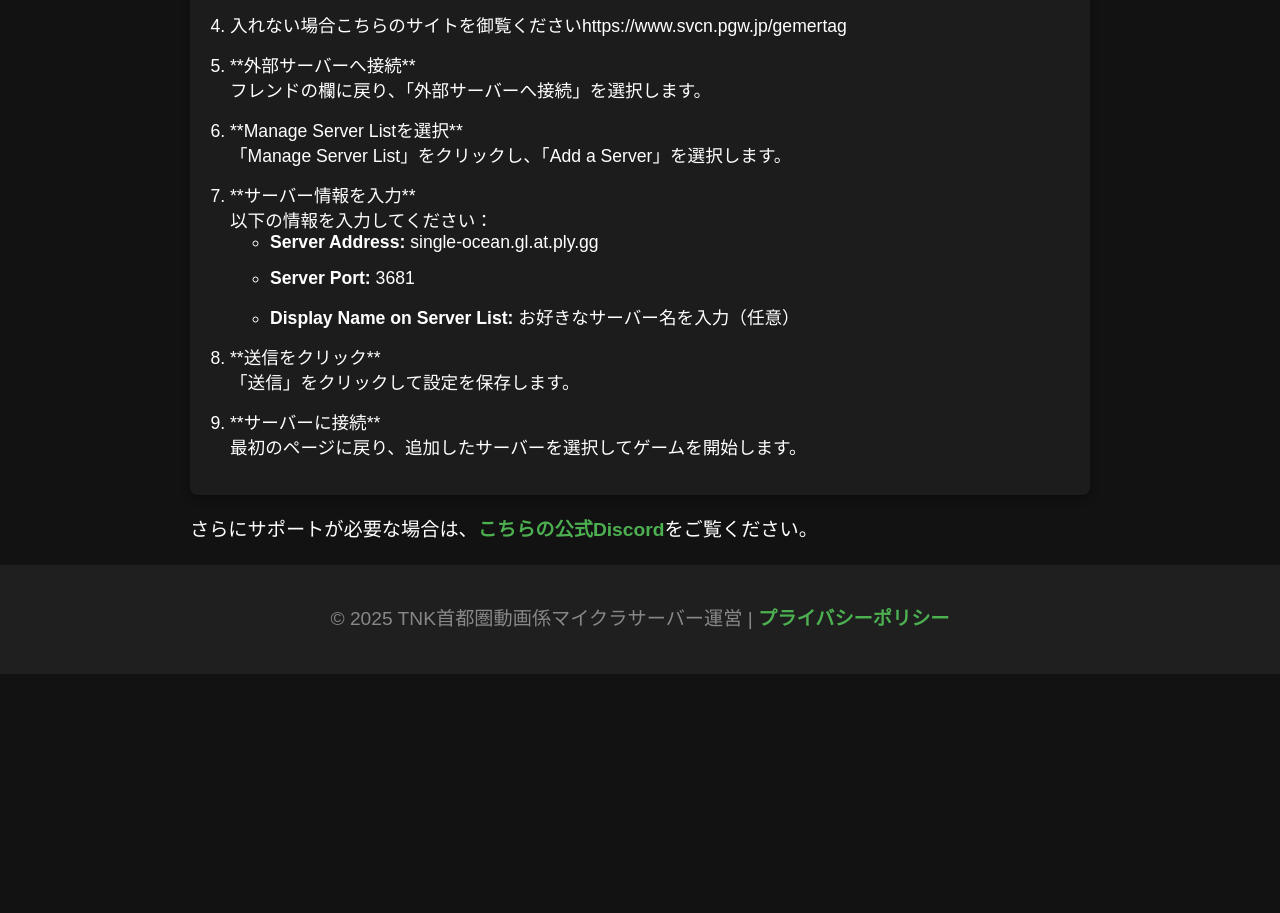
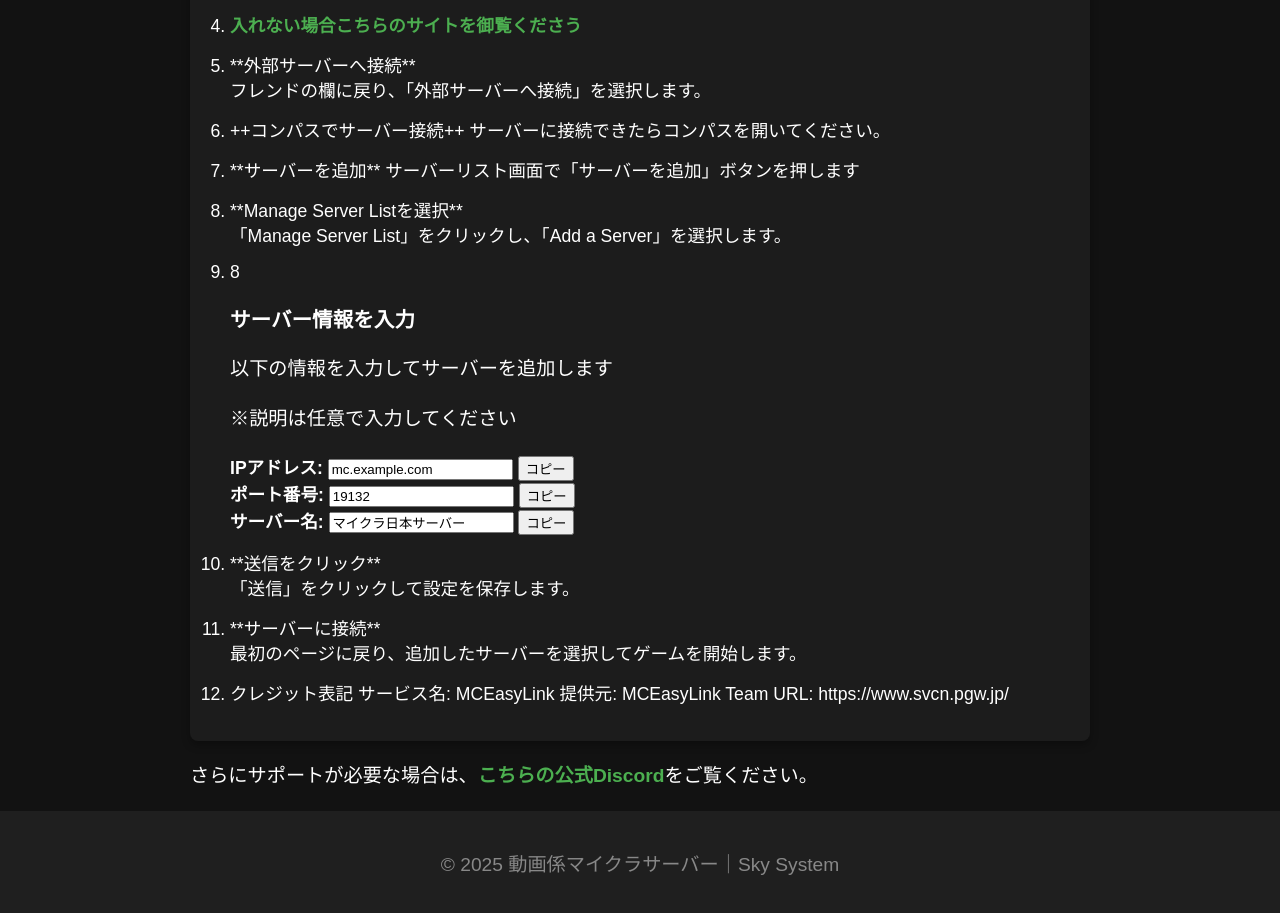
Before and after one commit to Yuta-doa/superserverweb, a plain HTML site: page console_guide.html in a window 1280 px wide. Shown: the part 385-1298 px from the top of the page. Before the commit the page ends 1059 px from the top, so only its background shows below. Drawn offline with Linux system fonts and the light colour scheme.

Commit message:
Update console_guide.html

```diff
--- a/console_guide.html
+++ b/console_guide.html
@@ -94,7 +94,7 @@
             <h2>コンソール版サーバーに接続する方法</h2>
             <ol>
                 <li>
-                    **更に詳しい接続方法は<a href="https://invite.svcn.pgw.jp/go/?name=%E3%83%A1%E3%82%AC%E3%83%8D%E3%81%AE%E3%82%86%E3%81%A3%E3%81%8F%E3%82%8Ach%E5%85%AC%E5%BC%8F%E3%83%9E%E3%82%A4%E3%82%AF%E3%83%A9%E9%AF%96%20%20%E3%83%BC%E7%B5%B1%E5%90%88%E7%89%88%E3%83%BC&ip=single-ocean.gl.at.ply.gg&port=3681&list=on">こちら</a>で紹介しています。
+                    **更に詳しい接続方法は<a href="https://x.gd/fj4Wi">こちら</a>で紹介しています。
                 <li>
                     **Microsoftアカウントにログイン**<br>
                     Minecraftにログインするには、Microsoftアカウントが必要です。
@@ -104,24 +104,52 @@
                     マイクラの「フレンド追加」で「svcn1」または「svcn2」と入力し、フレンドリクエストを送信します。
                 </li>
                 <li>
-                  入れない場合こちらのサイトを御覧くださいhttps://www.svcn.pgw.jp/gemertag
+                  <a href="https://www.svcn.pgw.jp/gemertag">入れない場合こちらのサイトを御覧くださう</a>
                 </li>
                 <li>
                     **外部サーバーへ接続**<br>
                     フレンドの欄に戻り、「外部サーバーへ接続」を選択します。
                 </li>
                 <li>
+                   ++コンパスでサーバー接続++
+                  サーバーに接続できたらコンパスを開いてください。
+                </li>
+               <li>
+                   **サーバーを追加**
+                  サーバーリスト画面で「サーバーを追加」ボタンを押します
+                <li>
                     **Manage Server Listを選択**<br>
                     「Manage Server List」をクリックし、「Add a Server」を選択します。
                 </li>
                 <li>
-                    **サーバー情報を入力**<br>
-                    以下の情報を入力してください：
-                    <ul>
-                        <li><strong>Server Address:</strong> single-ocean.gl.at.ply.gg</li>
-                        <li><strong>Server Port:</strong> 3681</li>
-                        <li><strong>Display Name on Server List:</strong> お好きなサーバー名を入力（任意）</li>
-                    </ul>
+            <!-- ステップ8 -->
+            <div class="step-card">
+                <div class="step-content">
+                    <div class="step-header">
+                        <div class="step-number">8</div>
+                        <h3 class="step-title">サーバー情報を入力</h3>
+                    </div>
+                    <p>以下の情報を入力してサーバーを追加します</p>
+                    <p>※説明は任意で入力してください</p>
+
+                    <div class="info-panel">
+                        <div class="copy-section">
+                            <strong>IPアドレス:</strong>
+                            <input type="text" class="copy-input" id="serverIP" value="mc.example.com" readonly>
+                            <button class="copy-button" data-target="serverIP">コピー</button>
+                        </div>
+                        <div class="copy-section">
+                            <strong>ポート番号:</strong>
+                            <input type="text" class="copy-input" id="serverPort" value="19132" readonly>
+                            <button class="copy-button" data-target="serverPort">コピー</button>
+                        </div>
+                        <div class="copy-section">
+                            <strong>サーバー名:</strong>
+                            <input type="text" class="copy-input" id="serverName" value="マイクラ日本サーバー" readonly>
+                            <button class="copy-button" data-target="serverName">コピー</button>
+                        </div>
+                    </div>
+                </div>
                 </li>
                 <li>
                     **送信をクリック**<br>
@@ -131,13 +159,19 @@
                     **サーバーに接続**<br>
                     最初のページに戻り、追加したサーバーを選択してゲームを開始します。
                 </li>
+                <li>
+                  クレジット表記
+                  サービス名: MCEasyLink
+                  提供元: MCEasyLink Team
+                  URL: https://www.svcn.pgw.jp/
+                </li>
             </ol>
         </section>
         <p>さらにサポートが必要な場合は、<a href="https://discord.gg/DAwuQngsDb">こちらの公式Discord</a>をご覧ください。</p>
     </div>
 
     <footer>
-        <p>© 2025 TNK首都圏動画係マイクラサーバー運営 | <a href="#">プライバシーポリシー</a></p>
+         <p>© 2025 動画係マイクラサーバー｜Sky System</p>
     </footer>
 </body>
 </html>
```
